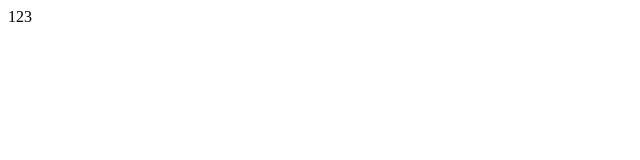
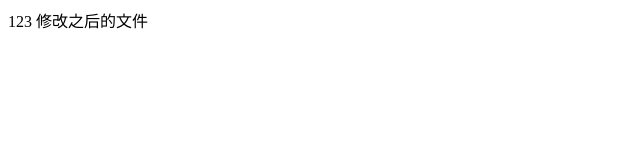
Before and after one commit to FloatLight/test, a plain HTML site: page index.html in a window 1280 px wide. Shown: the whole page, without its empty margins (0-640 px from the left). Drawn offline with Linux system fonts and the light colour scheme.

Commit message:
Update index.html

```diff
--- a/index.html
+++ b/index.html
@@ -6,5 +6,6 @@
 </head>
 <body>
 123
+  修改之后的文件
 </body>
 </html>
```
